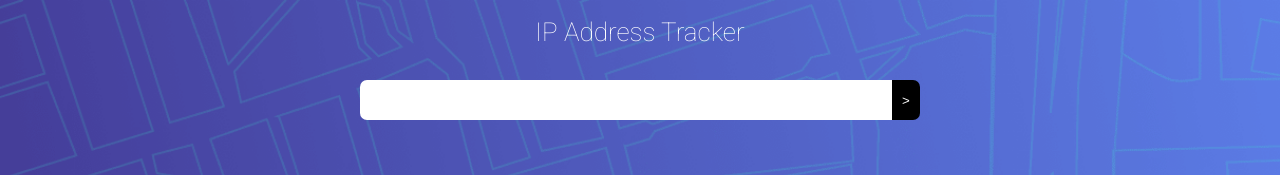
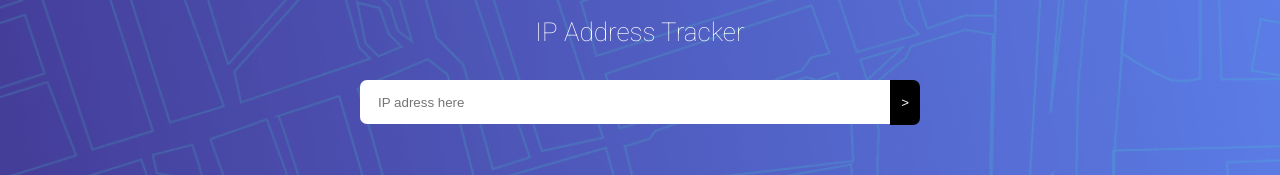
Before and after one commit to adriaan113/fem_iptracker, a Vue app: page / in a window 1280 px wide. Shown: the top 175 px of the page. Built offline with nearby package versions, Linux system fonts and the light colour scheme; no server answers.

Commit message:
code cleanup

```diff
--- a/src/components/HelloWorld.vue
+++ b/src/components/HelloWorld.vue
@@ -1,6 +1,4 @@
 //TO DO:
-      //there needs to be a warning to enter a valid ip adress
-      //get a marker on the map
       //style the map
 
 
@@ -8,7 +6,7 @@
   <div class="wrapper">
     <form action="#">
       <label for="search"></label>
-      <input v-model="searchBar" type="text" id="search" name="search">
+      <input v-model="searchBar" type="text" id="search" name="search" :placeholder="placeHolderText" :class="{warning: warning}">
       <input @click="userSearch" type="submit" value=">">
     </form>
 
@@ -98,14 +96,11 @@ Icon.Default.mergeOptions({
 
         iconUrl: require("../assets/icon-location.svg"),
         iconSize: [32, 37],
-        iconAnchor: [16, 37]
+        iconAnchor: [16, 37],
 
-        // icon:{
-        //   iconUrl:require("../assets/icon-location.svg"),
-        //   iconSize:[32,37],
-        //   iconAnchor: [16,37]
-        // },
-
+        placeHolderText: 'IP adress here',
+        warningText: `You've entered a invalid IP adress`,
+        warning: false,
       }
     },
     computed:{
@@ -139,19 +134,21 @@ Icon.Default.mergeOptions({
 
           this.center = latLng(this.lat, this.lng);
           this.marker = latLng(this.lat, this.lng);
-          //this.getMarker();
-          console.log(this.center);
-
-
         }catch(error){
           console.log(`Dit gaat even niet goed want: ${error}`);
         }
       },
       userSearch(e){
         e.preventDefault();
+        this.warning = false;
         if(this.searchBar!= ''){
+          if(/^(25[0-5]|2[0-4][0-9]|[01]?[0-9][0-9]?)\.(25[0-5]|2[0-4][0-9]|[01]?[0-9][0-9]?)\.(25[0-5]|2[0-4][0-9]|[01]?[0-9][0-9]?)\.(25[0-5]|2[0-4][0-9]|[01]?[0-9][0-9]?)$/.test(this.searchBar)){
             this.ip = this.searchBar;
             this.getInfo();
+          }else{
+            this.wrongIpAdress();
+          }
+
         }
       },
       zoomUpdated (zoom) {
@@ -163,12 +160,19 @@ Icon.Default.mergeOptions({
       boundsUpdated (bounds) {
         this.bounds = bounds;
       },
-      // test(){
-      //     this.center = latLng(this.lat, this.lng);
-      // },
-      // getMarker(){
-      //   return latLng(this.lat,this.lng);
-      // }
+      wrongIpAdress(){
+        this.searchBar = '';
+        this.warning = true;
+        this.placeHolderText = this.warningText;
+        this.resetForm();
+      },
+      resetForm(){
+        setTimeout(()=>{
+          this.placeHolderText = 'IP adress here';
+          this.warning = false;
+        },1500);
+
+      }
     },
     created(){
       this.getInfo();
@@ -198,12 +202,17 @@ Icon.Default.mergeOptions({
         margin: 0;
         padding: 0;
         border-width: 0;
+        border: 2px solid transparent;
       }
       input[type="text"]{
         width: 80vw;
         border-radius: $border 0 0 $border;
         padding-left: 1rem;
         color: $tertiary-text-color;
+        outline: none;
+        :focus{
+          outline: none;
+        }
       }
       input[type="submit"]{
         width: 10%;
@@ -212,6 +221,7 @@ Icon.Default.mergeOptions({
         color: $primary-text-color;
         border-radius:  0 $border $border 0;
         cursor: pointer;
+        height: calc(2.5rem + 5px);
         &:hover{
           background-color: $btn-hover-color;
         }
@@ -282,7 +292,8 @@ Icon.Default.mergeOptions({
       }
   }
 
+  .warning{
+    border: 2px solid $warning;
+  }
 }
-
-
 </style>
--- a/src/global.scss
+++ b/src/global.scss
@@ -8,6 +8,7 @@ $btn-color: black;
 $btn-hover-color: grey;
 $background-color: $primary-text-color;
 $line-color: $tertiary-text-color;
+$warning: rgb(255, 35, 35);
 
 //font size
 
```
